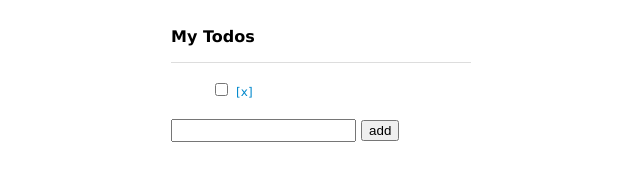
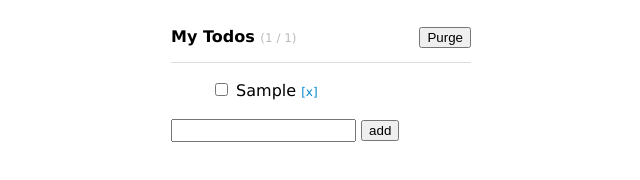
Before and after one commit to ngtrrrn/myvueapp, a plain HTML site: page index.html in a window 1280 px wide. Both pictures are taken after typing "Sample" into the empty fields and a click on the input "add". Shown: the whole page, without its empty margins (319-959 px from the left). Drawn offline with nearby package versions, Linux system fonts and the light colour scheme.

Commit message:
localstorage added

```diff
--- a/css/styles.css
+++ b/css/styles.css
@@ -11,6 +11,10 @@ body {
 #app h1 {
   font-size: 16px;border-bottom: 1px solid #ddd;
   padding: 16px 0;
+}
+
+#app h1 > button {
+  float: right;
 }
 
 #app li {
@@ -36,3 +40,9 @@ body {
 .command:hover {
   color: red;
 }
+
+.info {
+  color: #bbb;
+  font-size: 12px;
+  font-weight: normal;
+}
--- a/index.html
+++ b/index.html
@@ -1,5 +1,6 @@
 <!DOCTYPE html>
 <html lang="ja">
+
 <head>
   <meta charset="UTF-8">
   <meta name="viewport" content="width=device-width, initial-scale=1.0">
@@ -7,21 +8,22 @@
   <link rel="stylesheet" href="css/styles.css">
 
 </head>
+
 <body>
 
   <div id="app" class="container">
-  <h1>My Todos</h1>
-  <ul v-if="todos.length">
+    <h1>
+      <button @click="purge">Purge</button>
+      My Todos
+      <span class="info">({{ remaining.length }} / {{ todos.length }})</span>
+    </h1>
+    <ul>
       <li v-for="(todo, index) in todos">
         <input type="checkbox" v-model="todo.isDone">
-      <!-- "{done: todo.isDone}"部は、todo.isDoneがtrueだったらclass="done"を付与するという意味 -->
         <span v-bind:class="{done: todo.isDone}">{{ todo.title }}</span>
-      <span @click='deleteItem' class="command">[x]</span>
+        <span @click='deleteItem(index)' class="command">[x]</span>
       </li>
-    <!-- <li v-show="!todos.length">Nothing to do, yay!</li> -->
-  </ul>
-  <ul v-else>
-    <li>Nothing to do, yay!</li>
+      <li v-show="!todos.length">Nothing to do, yay!</li>
     </ul>
     <form @submit.prevent="addItem">
       <input type="text" v-model="newItem">
@@ -32,4 +34,5 @@
   <script src="https://cdn.jsdelivr.net/npm/vue/dist/vue.js"></script>
   <script src="js/main.js"></script>
 </body>
+
 </html>
--- a/js/main.js
+++ b/js/main.js
@@ -1,4 +1,4 @@
-(function () {
+(function() {
   "use strict";
 
   // two way data binding (to UI)
@@ -22,16 +22,48 @@
         // }
       ]
     },
+    computed: {
+      remaining: function() {
+        var items = this.todos.filter(function (todo) {
+          return !todo.isDone;
+        });
+        return items;
+      }
+    },
+    watch: {
+      // todos: function() {
+      //   localStorage.setItem('todos', JSON.stringify(this.todos));
+      //   alert('Data saved.');
+      todos: {
+        handler: function() {
+          localStorage.setItem('todos', JSON.stringify(this.todos));
+        },
+        deep: true
+      }
+    },
+    mounted: function() {
+      this.todos = JSON.parse(localStorage.getItem('todos') || []);
+    },
     methods: {
-      addItem: function (e) {
+      addItem: function(e) {
         // e.preventDefault();
-        this.todos.push(this.newItem);
+        var item = {
+          title: this.newItem,
+          isDone: false
+        };
+        this.todos.push(item);
         this.newItem = "";
       },
-      deleteItem: function (index) {
+      deleteItem: function(index) {
         if (confirm("Are you sure?")) {
           this.todos.splice(index, 1);
         }
+      },
+      purge: function (index) {
+        if (!confirm("delete finished?")) {
+          return;
+        }
+        this.todos = this.remaining;
       }
     }
   });
```
Lines whose indentation alone changed are shown as unchanged.
